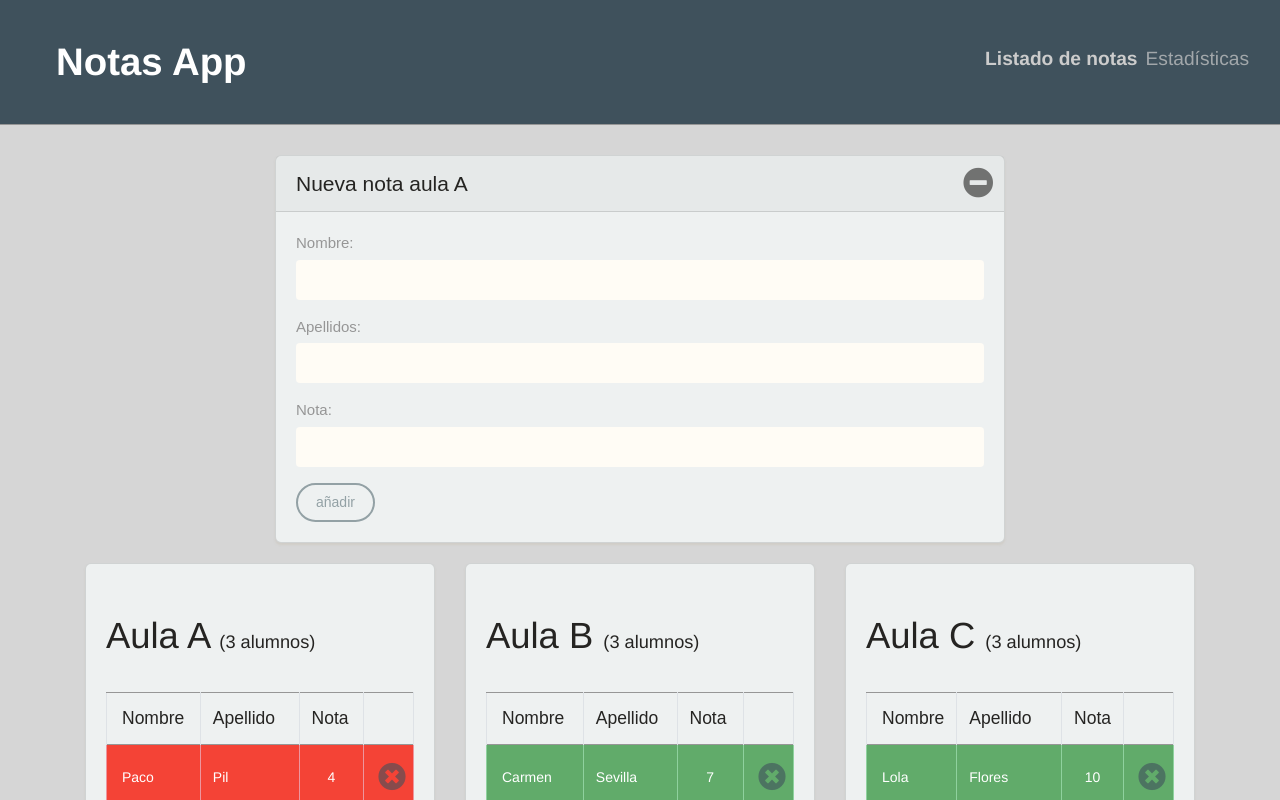
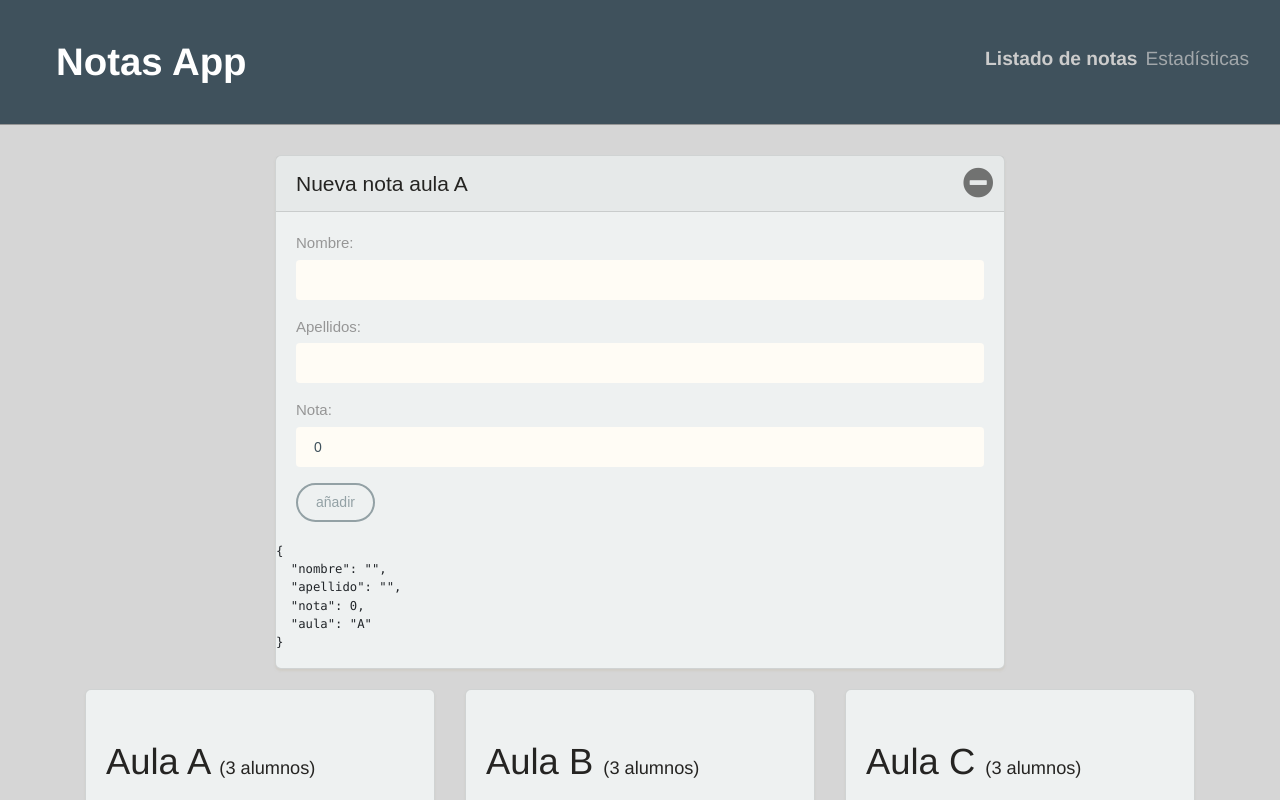
Before and after one commit to Formacion-Frameworks-JavaScript/notas-react, a React (Create React App) app: page / in a window 1280 px wide. Both pictures are taken after a click on the icon 400 px from the left and 218 px from the top of the page. Shown: the top 800 px of the page. Built offline with nearby package versions, Linux system fonts and the light colour scheme.

Commit message:
Crear nota

```diff
--- a/src/App.js
+++ b/src/App.js
@@ -28,6 +28,10 @@ function App() {
       }
     }))
   }
+  const creaNota = nota => {
+    nota.id = notas[notas.length - 1].id + 1;
+    setNotas([...notas, nota]);
+  }
   useEffect(() => {
     setLetrasAulas(
       notas
@@ -41,7 +45,7 @@ function App() {
       <main className="container">
         <div className="row form-nueva">
           <div className="col-12 col-lg-8 offset-lg-2">
-            {muestraFormulario && <NuevaNota aula={muestraFormulario} onCierraFormulario={cierraFormulario} />}
+            {muestraFormulario && <NuevaNota aula={muestraFormulario} onCierraFormulario={cierraFormulario} onCreaNota={creaNota} />}
           </div>
         </div>
         <div className="row">
--- a/src/componentes/NuevaNota.js
+++ b/src/componentes/NuevaNota.js
@@ -1,26 +1,43 @@
+import { useState } from "react";
+
 export const NuevaNota = props => {
-    const { aula, onCierraFormulario } = props;
+    const { aula, onCierraFormulario, onCreaNota } = props;
+    const notaVacia = {
+        nombre: "",
+        apellido: "",
+        nota: 0,
+        aula
+    }
+    const [nuevaNota, setNuevaNota] = useState(notaVacia);
+    const enviaForm = e => {
+        e.preventDefault();
+        onCreaNota({ ...nuevaNota, nota: +nuevaNota.nota });
+        setNuevaNota(notaVacia);
+        onCierraFormulario();
+    }
+
     return (
         <div className="card">
             <div className="card-header">
                 <span>Nueva nota aula {aula}</span>
                 <i onClick={onCierraFormulario} className="fa fa-minus-circle"></i>
             </div>
-            <form className="card-body">
+            <form className="card-body" onSubmit={enviaForm}>
                 <div className="form-group">
                     <label htmlFor="nombre">Nombre:</label>
-                    <input type="text" className="form-control" id="nombre" required />
+                    <input type="text" value={nuevaNota.nombre} onChange={e => setNuevaNota({ ...nuevaNota, nombre: e.target.value.trim() })} className="form-control" id="nombre" required />
                 </div>
                 <div className="form-group">
                     <label htmlFor="apellidos">Apellidos:</label>
-                    <input type="text" className="form-control" id="apellidos" required />
+                    <input type="text" value={nuevaNota.apellido} onChange={e => setNuevaNota({ ...nuevaNota, apellido: e.target.value.trim() })} className="form-control" id="apellidos" required />
                 </div>
                 <div className="form-group">
                     <label htmlFor="nota">Nota:</label>
-                    <input type="number" className="form-control form-control-sm" id="nota" required />
+                    <input type="number" value={nuevaNota.nota} onChange={e => setNuevaNota({ ...nuevaNota, nota: e.target.value })} className="form-control form-control-sm" id="nota" required />
                 </div>
                 <button className="btn btn-primary">añadir</button>
             </form>
+            <pre>{JSON.stringify(nuevaNota, null, 2)}</pre>
         </div>
     )
 }
```
